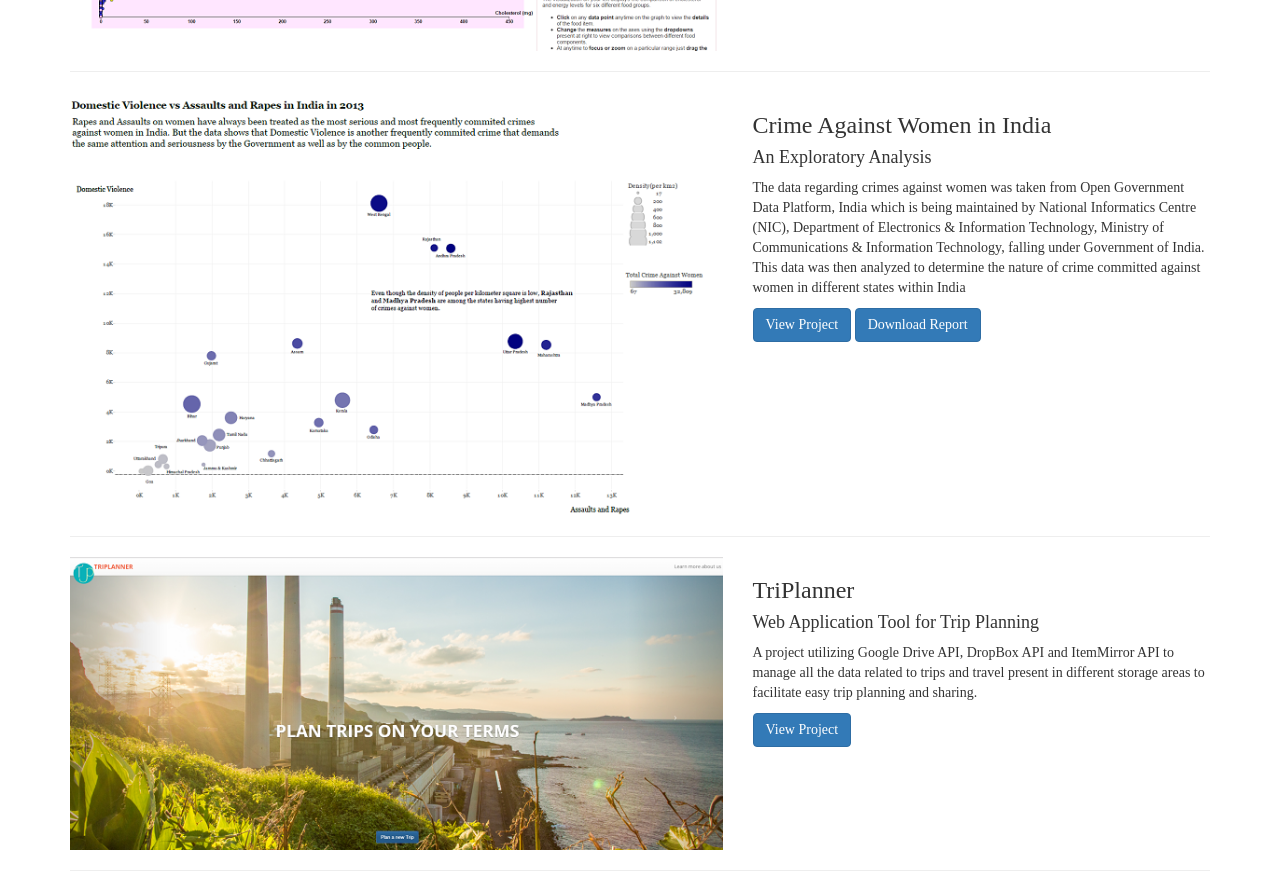
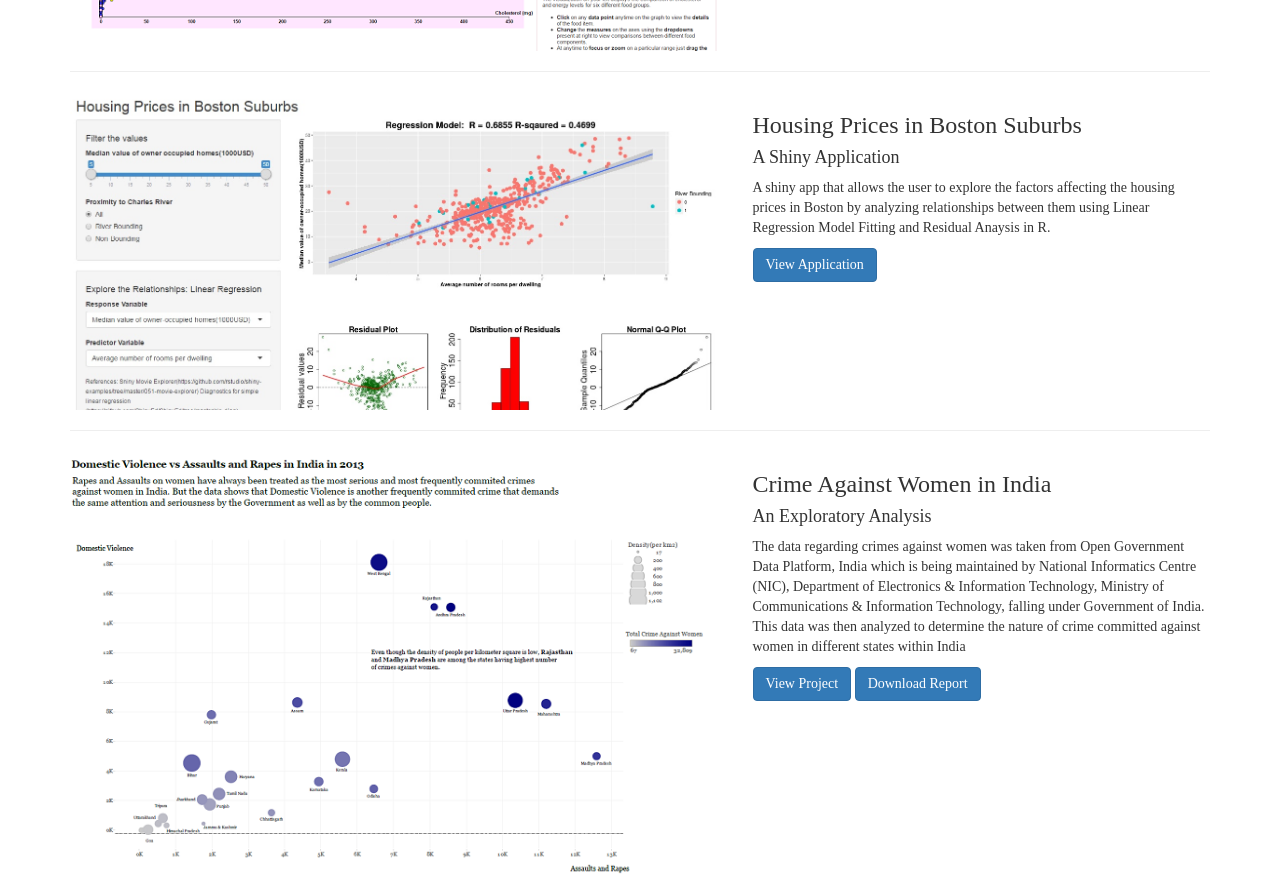
Before and after one commit to namrata4/Website, a plain HTML site: page allProjects.html in a window 1280 px wide. Shown: the part 1122-2011 px from the top of the page. Drawn offline with Linux system fonts and the light colour scheme.

Commit message:
ShinyAppCode

```diff
--- a/allProjects.html
+++ b/allProjects.html
@@ -165,6 +165,25 @@ font-family:'freight-text-pro',serif;}
 
         <hr>
 
+<!-- Project Four -->
+        <div class="row">
+            <div class="col-md-7">
+                <a href="projectPage.html">
+                    <img class="img-responsive img-hover" src="images/Shiny.jpg" alt="">
+                </a>
+            </div>
+            <div class="col-md-5">
+                <h3>Housing Prices in Boston Suburbs</h3>
+                <h4>A Shiny Application</h4>
+                <p>A shiny app that allows the user to explore the factors affecting the housing prices in Boston by analyzing relationships
+			between them using Linear Regression Model Fitting and Residual Anaysis  in R. </p>
+                <a class="btn btn-primary" href="https://namrata4.shinyapps.io/shinyapplication/">View Application</i></a>
+
+            </div>
+        </div>
+        <!-- /.row -->
+<hr>
+
         <!-- Project Five -->
         <div class="row">
             <div class="col-md-7">
```
